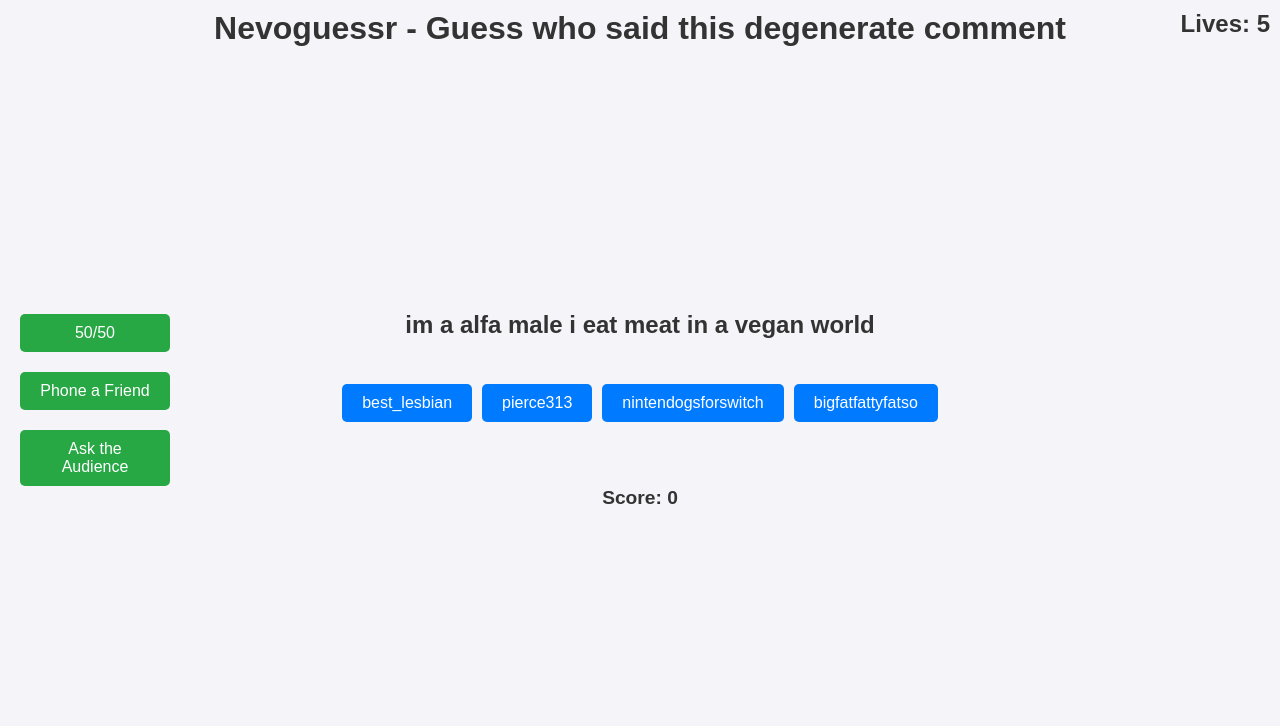
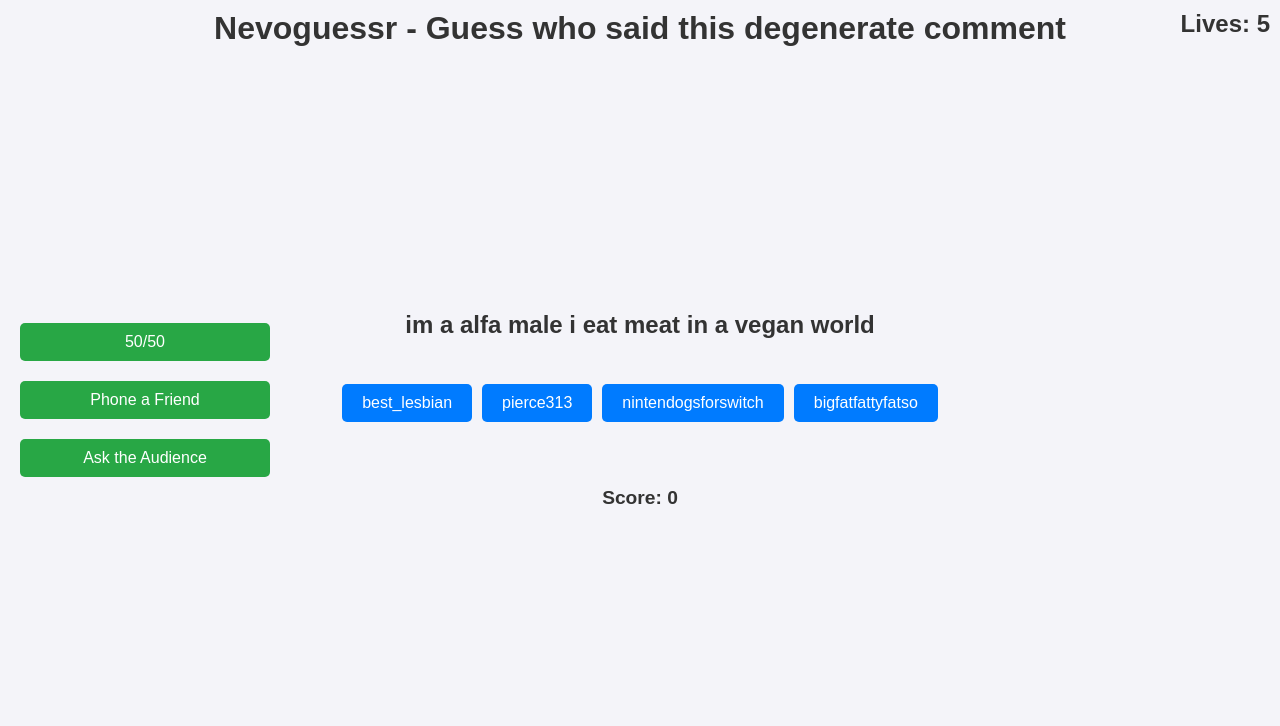
Before and after one commit to JamieEC/chat-guessr, a Flask app: page / in a window 1280 px wide. Shown: the top 726 px of the page. Run offline with Flask 3, Linux system fonts and the light colour scheme; some libraries are stand-ins or nearby versions.

Commit message:
Update index.html

```diff
--- a/templates/index.html
+++ b/templates/index.html
@@ -160,7 +160,7 @@
             color: white;
             cursor: pointer;
             transition: background-color 0.3s;
-            width: 150px;
+            width: 250px;
         }
         .lifeline-button:hover {
             background-color: #218838;
```
